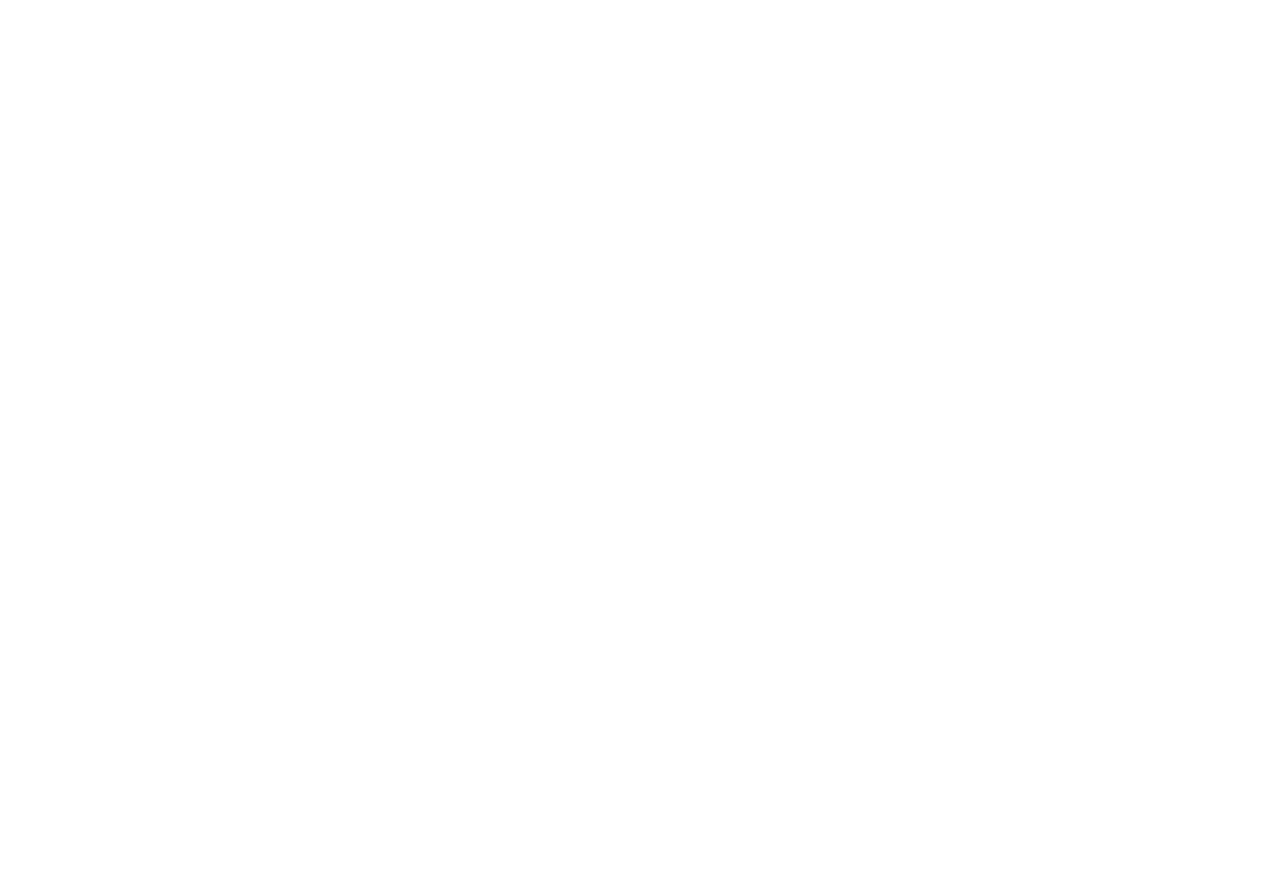
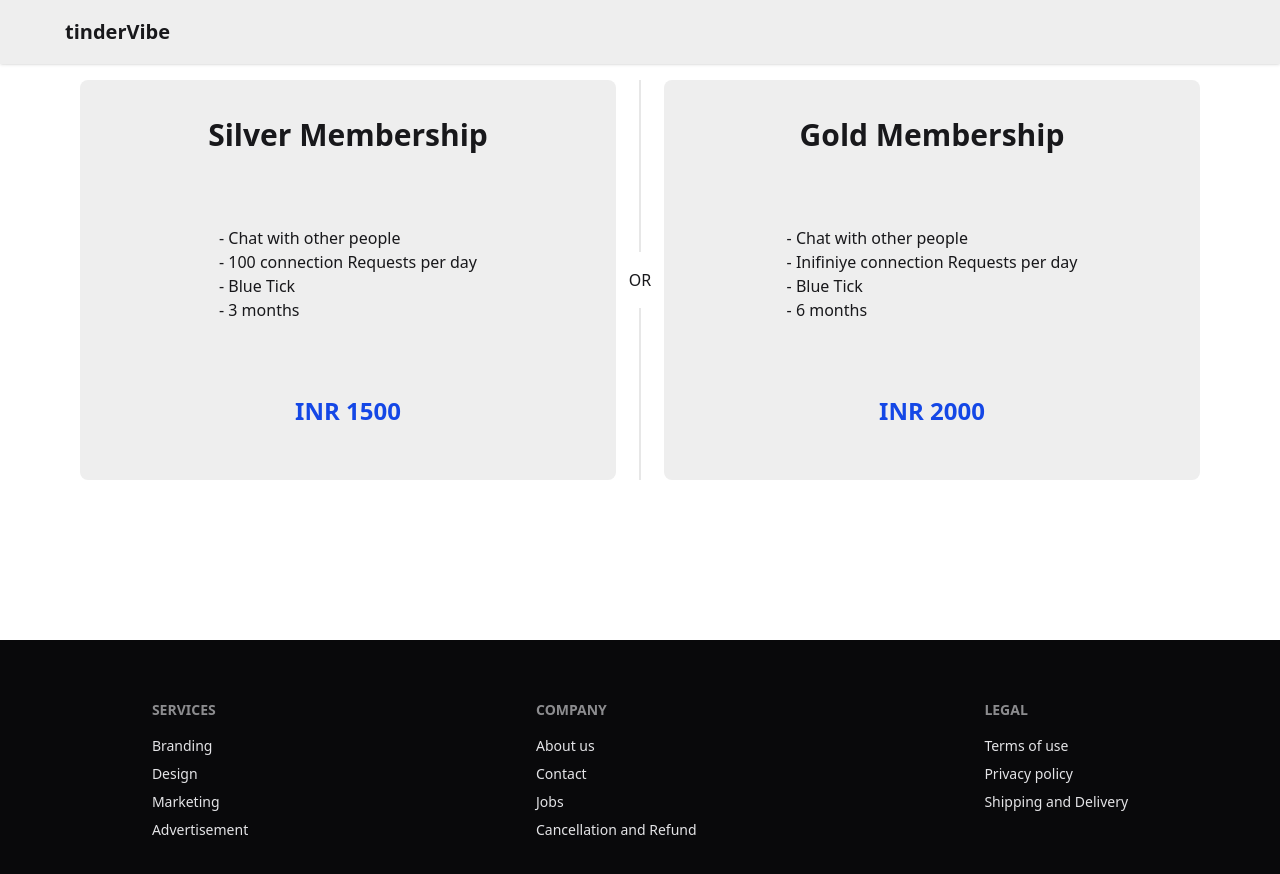
Before and after one commit to Subrata-Hub/devtinder-web, a React (Vite) app: page /premium in a window 1280 px wide. Before the commit this address had no page. Shown: the top 874 px of the page. Before the commit the page ends 800 px from the top, so only its background shows below. Built offline with nearby package versions, Linux system fonts and the light colour scheme; no server answers.

Commit message:
implementing payment integation using paypal

```diff
--- a/package.json
+++ b/package.json
@@ -10,6 +10,7 @@
     "preview": "vite preview"
   },
   "dependencies": {
+    "@paypal/react-paypal-js": "^8.8.3",
     "@reduxjs/toolkit": "^2.8.2",
     "@tailwindcss/vite": "^4.1.11",
     "axios": "^1.10.0",
--- a/src/App.jsx
+++ b/src/App.jsx
@@ -13,6 +13,8 @@
 import PrivacyPolicy from "./components/PrivacyPolicy";
 import ShippingAndDelivery from "./components/ShippingAndDelivery";
 import TermsAndConditions from "./components/TermsAndConditions";
+import Premium from "./components/Premium";
+// import OrderConformation from "./components/OrderConformation";
 
 function App() {
   return (
@@ -26,6 +28,13 @@
               <Route path="/profile" element={<Profile />} />
               <Route path="/connections" element={<Connections />} />
               <Route path="/connections/request" element={<Request />} />
+              <Route path="/premium" element={<Premium />} />
+              {/* <Route
+                path="/payment/complete-order"
+                element={<OrderConformation />}
+              /> */}
+              <Route path="/payment/cancel-order" element={<Premium />} />
+
               <Route path="/contactus" element={<ContactUs />} />
               <Route
                 path="/concellationsandrefund"
--- a/src/components/Navbar.jsx
+++ b/src/components/Navbar.jsx
@@ -56,6 +56,9 @@
                 <li>
                   <Link to={"/connections/request"}>Connection Request</Link>
                 </li>
+                <li>
+                  <Link to={"/premium"}>Premium</Link>
+                </li>
                 <li onClick={handleLogout}>
                   <a>Logout</a>
                 </li>
--- /dev/null
+++ b/src/components/OrderConformation.jsx
@@ -0,0 +1,32 @@
+// import React, { useEffect } from "react";
+// import { BASE_URL } from "../utils/constants";
+// import axios from "axios";
+
+// const OrderConformation = () => {
+//   const urlParams = new URLSearchParams(window.location.search);
+//   const token = urlParams.get("token");
+
+//   const getPaymentCapture = async () => {
+//     try {
+//       if (token) {
+//         const res = await axios.post(
+//           BASE_URL + "/payment/capture",
+//           { orderId: token },
+//           { withCredentials: true }
+//         );
+
+//         console.log(res.data);
+//       }
+//     } catch (error) {
+//       console.log(error);
+//     }
+//   };
+
+//   useEffect(() => {
+//     getPaymentCapture();
+//   }, []);
+
+//   return <div className="mt-20">Payment Successfull</div>;
+// };
+
+// export default OrderConformation;
--- /dev/null
+++ b/src/components/Premium.jsx
@@ -0,0 +1,134 @@
+import { PayPalScriptProvider, PayPalButtons } from "@paypal/react-paypal-js";
+import axios from "axios";
+import { BASE_URL } from "../utils/constants";
+import { useState } from "react";
+// import { useNavigate } from "react-router-dom";
+// import { redirect, useNavigate } from "react-router-dom";
+
+const Premium = () => {
+  const [orderId, setOrderId] = useState("");
+  // const navigate = useNavigate();
+  // const handleCreatePayment = async (type) => {
+  //   const res = await axios.post(
+  //     BASE_URL + "/payment/create",
+  //     { membershipType: type },
+  //     {
+  //       withCredentials: true,
+  //     }
+  //   );
+
+  //   // navigate(`${res?.data}`);
+
+  //   window.location.replace(`${res?.data}`);
+
+  //   // redirect(`${res?.data}`);
+
+  //   console.log(res?.data);
+  // };
+
+  const onCreateOrder = async (type) => {
+    try {
+      const res = await axios.post(
+        BASE_URL + "/payment/create",
+        { membershipType: type },
+        {
+          withCredentials: true,
+        }
+      );
+
+      console.log(res.data.savedPayment);
+
+      const order = await res.data.savedPayment;
+      setOrderId(order.orderId);
+      return order.orderId;
+    } catch (error) {
+      console.log(error);
+    }
+  };
+
+  const onApproveOrder = async (orderId) => {
+    try {
+      const res = await axios.post(
+        BASE_URL + "/payment/capture",
+        { orderId: orderId },
+        { withCredentials: true }
+      );
+
+      const details = res.data;
+      alert(`Transaction completed by ${details.payer.name.given_name}`);
+    } catch (error) {
+      console.log(error);
+    }
+  };
+  return (
+    <PayPalScriptProvider
+      options={{
+        "client-id":
+          "Acbyi7Gt55eWZnbztJlqBpgpyh-4LzO50B8Y5E3l6DJdqZMeel9m7CvIVD_Idl2rV92qkxRyHlY1qaWt",
+      }}
+    >
+      <div className="m-20">
+        <div className="flex w-full">
+          <div className="card bg-base-300 rounded-box grid h-100 grow place-items-center">
+            <h1 className="font-bold text-3xl">Silver Membership</h1>
+            <ul>
+              <li> - Chat with other people</li>
+              <li> - 100 connection Requests per day</li>
+              <li> - Blue Tick</li>
+              <li> - 3 months</li>
+            </ul>
+
+            {/* <button
+
+              className="btn btn-secondary"
+              onClick={() => handleCreatePayment("Silver")}
+            >
+              Buy Silver
+            </button> */}
+
+            <div className="w-80">
+              <p className="text-2xl font-semibold text-blue-700 mb-4 text-center">
+                INR 1500
+              </p>
+              <PayPalButtons
+                style={{ layout: "vertical", color: "blue" }}
+                createOrder={() => onCreateOrder("Silver")}
+                onApprove={() => onApproveOrder(orderId)}
+              />
+            </div>
+          </div>
+          <div className="divider divider-horizontal">OR</div>
+          <div className="card bg-base-300 rounded-box grid h-100 grow place-items-center">
+            <h1 className="font-bold text-3xl">Gold Membership</h1>
+            <ul>
+              <li> - Chat with other people</li>
+              <li> - Inifiniye connection Requests per day</li>
+              <li> - Blue Tick</li>
+              <li> - 6 months</li>
+            </ul>
+            {/* <button
+              // onClick={() => handleBuyClick("gold")}
+              onClick={() => handleCreatePayment("Gold")}
+              className="btn btn-primary"
+            >
+              Buy Gold
+            </button> */}
+
+            <div className="w-80">
+              <p className="text-2xl text-center font-semibold text-blue-700 mb-4">
+                INR 2000
+              </p>
+              <PayPalButtons
+                style={{ layout: "vertical", color: "blue" }}
+                createOrder={() => onCreateOrder("Gold")}
+                onApprove={() => onApproveOrder(orderId)}
+              />
+            </div>
+          </div>
+        </div>
+      </div>
+    </PayPalScriptProvider>
+  );
+};
+
+export default Premium;
```
Also changed, not shown: 1 other file (tests, documents, lock files or other folders).
